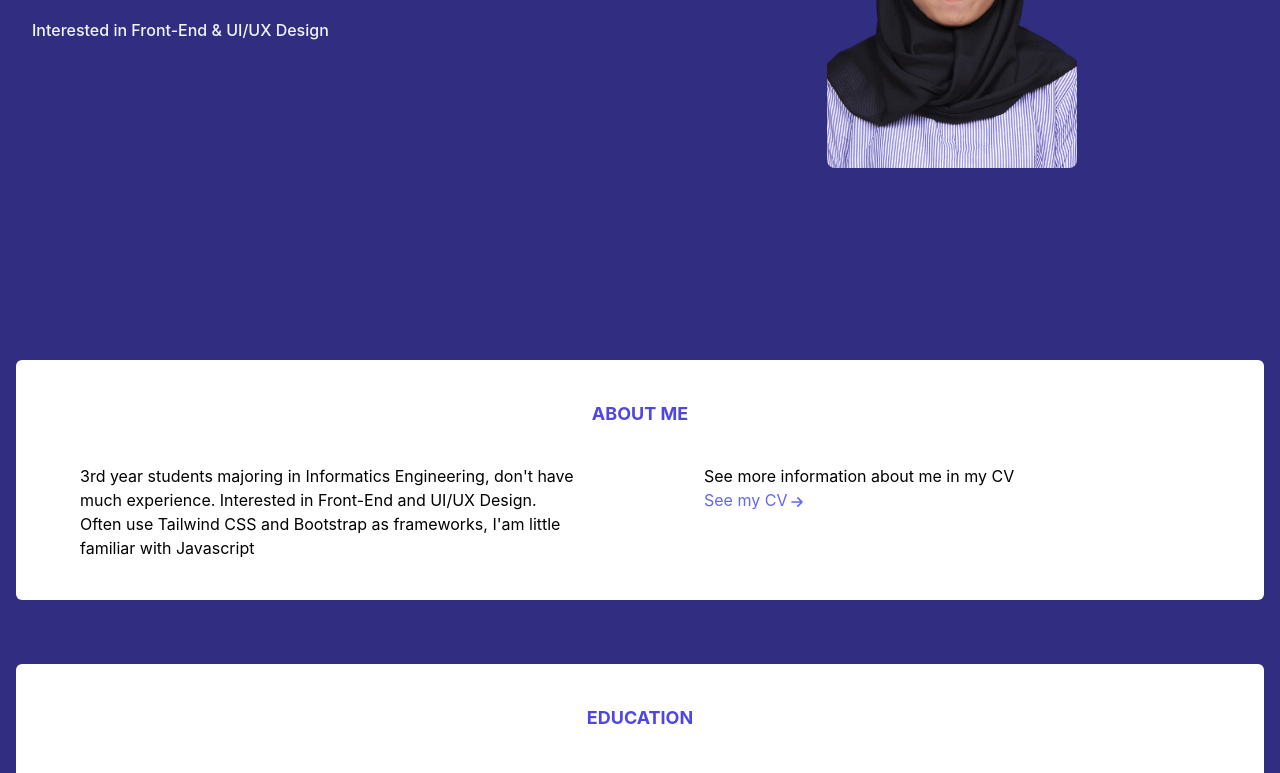
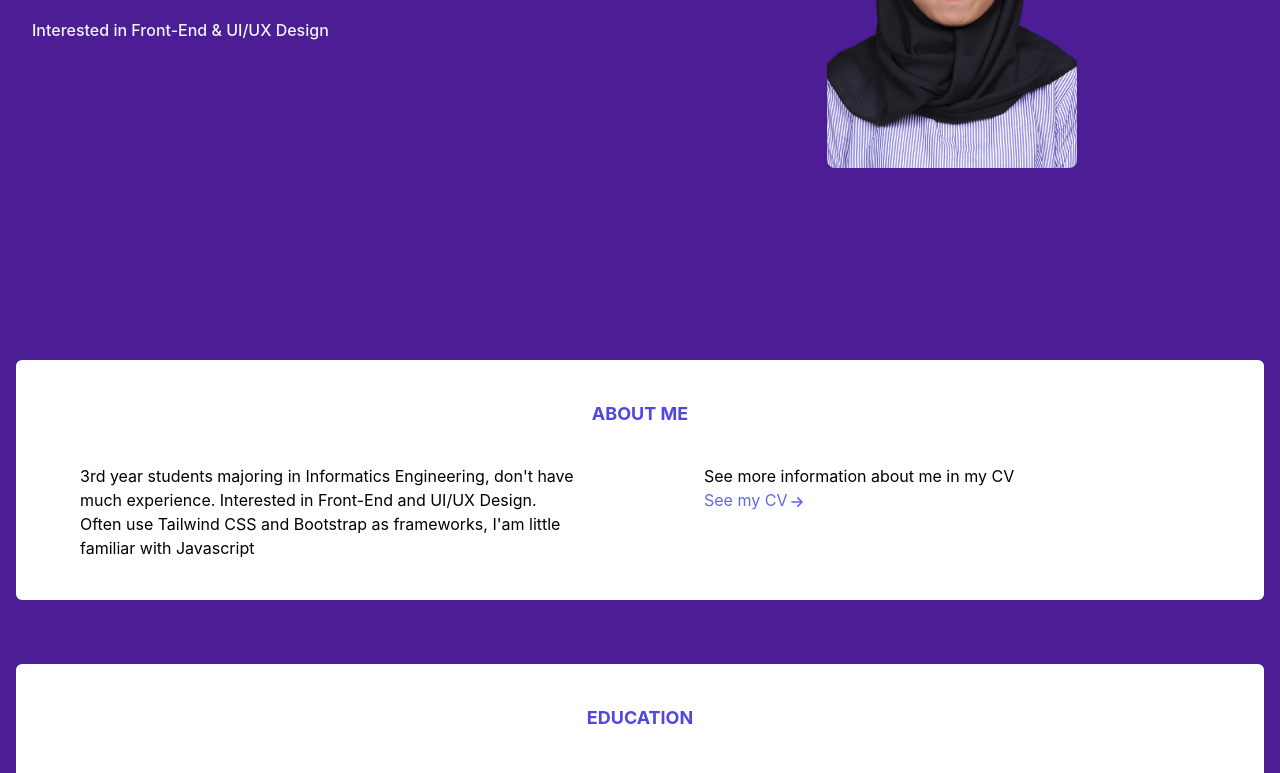
Before and after one commit to 8Nuruuuldp/nuruldwipajriah.github.io, a plain HTML site: page index.html in a window 1280 px wide. Shown: the part 345-1118 px from the top of the page. Drawn offline with nearby package versions, Linux system fonts and the light colour scheme.

Commit message:
Update index.html
Signed-off-by: 8Nuruuuldp <106425993+8Nuruuuldp@users.noreply.github.com>

```diff
--- a/index.html
+++ b/index.html
@@ -10,7 +10,7 @@
     <link rel="stylesheet" href="src/style.css">
     <link rel="stylesheet" href="https://cdnjs.cloudflare.com/ajax/libs/font-awesome/6.2.0/css/all.min.css" integrity="sha512-xh6O/CkQoPOWDdYTDqeRdPCVd1SpvCA9XXcUnZS2FmJNp1coAFzvtCN9BmamE+4aHK8yyUHUSCcJHgXloTyT2A==" crossorigin="anonymous" referrerpolicy="no-referrer" />
 </head>
-<body class="bg-indigo-900">
+<body class="bg-violet-900">
 
     <!-- Navbar -->
     <nav class="fixed top-0 w-full bg-white shadow">
```
